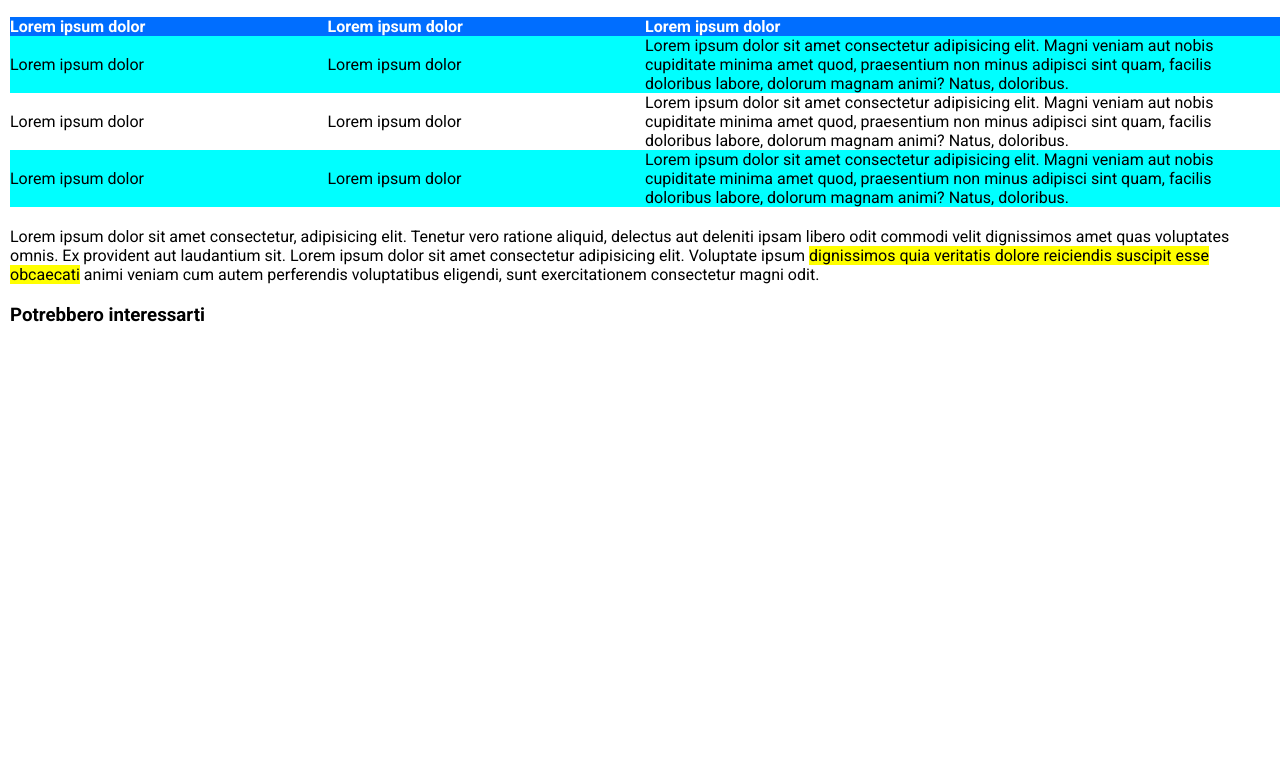
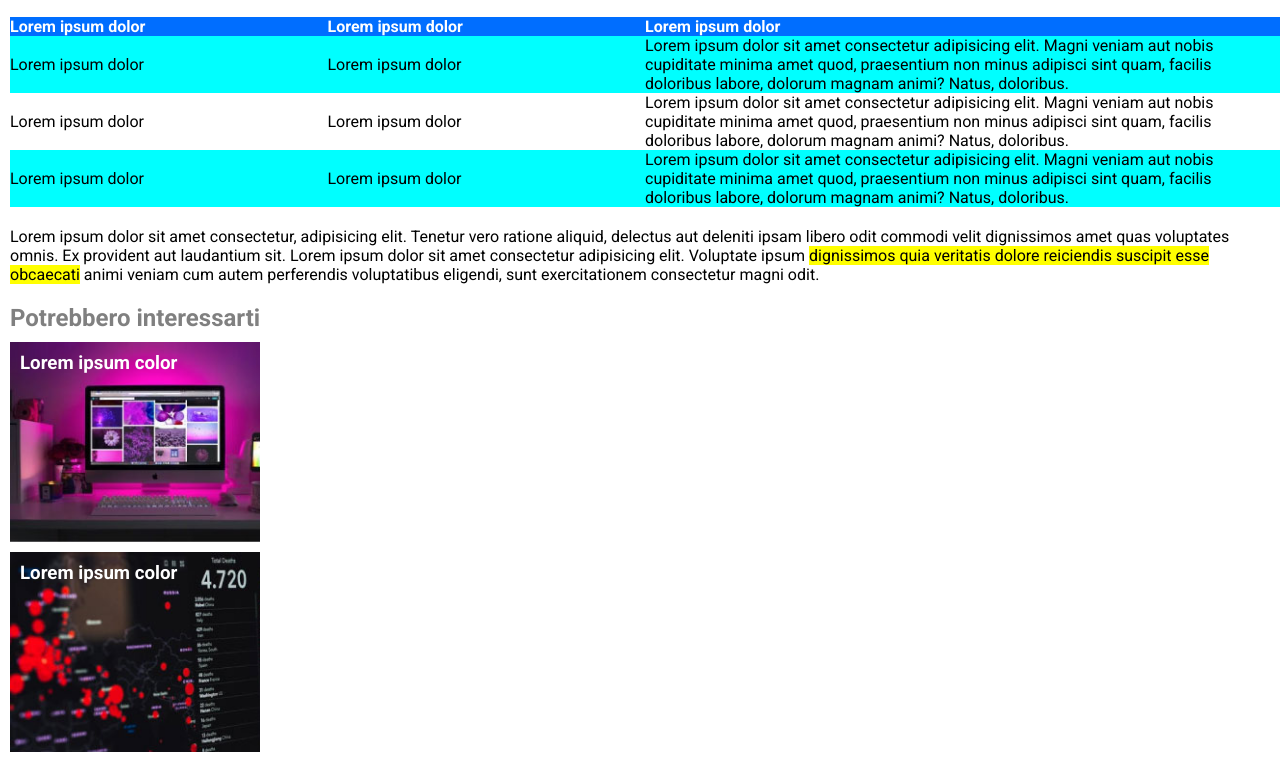
Before and after one commit to LtMilligan/html-css-booleaner, a plain HTML site: page index.html in a window 1280 px wide. Shown: the part 894-1656 px from the top of the page. Before the commit the page ends 1220 px from the top, so only its background shows below. Drawn offline with Linux system fonts and the light colour scheme.

Commit message:
[UPD] Adding footer with images and text inside

```diff
--- a/css/style.css
+++ b/css/style.css
@@ -85,3 +85,25 @@ footer {
     margin-left: 10px;
     margin-top: 20px;
 }
+
+h2 {
+    color: gray;
+}
+
+#monitor {
+    background-image: url(../img/monitor.jpg);
+}
+
+#graph {
+    background-image: url(../img/graph.jpg);
+}
+
+.picture {
+    width: 250px;
+    height: 200px;
+    margin: 10px 0px;
+    color: white;
+    background-size: cover;
+    background-repeat: no-repeat;
+    padding: 10px;
+}
--- a/index.html
+++ b/index.html
@@ -72,7 +72,13 @@
     </main>
 
     <footer>
-        <h3>Potrebbero interessarti</h3>
+        <h2>Potrebbero interessarti</h2>
+        <div class="picture" id="monitor">
+            <h3>Lorem ipsum color</h3>
+        </div>
+        <div class="picture" id="graph">
+            <h3>Lorem ipsum color</h3>
+        </div>
     </footer>
 
 </body>
```
